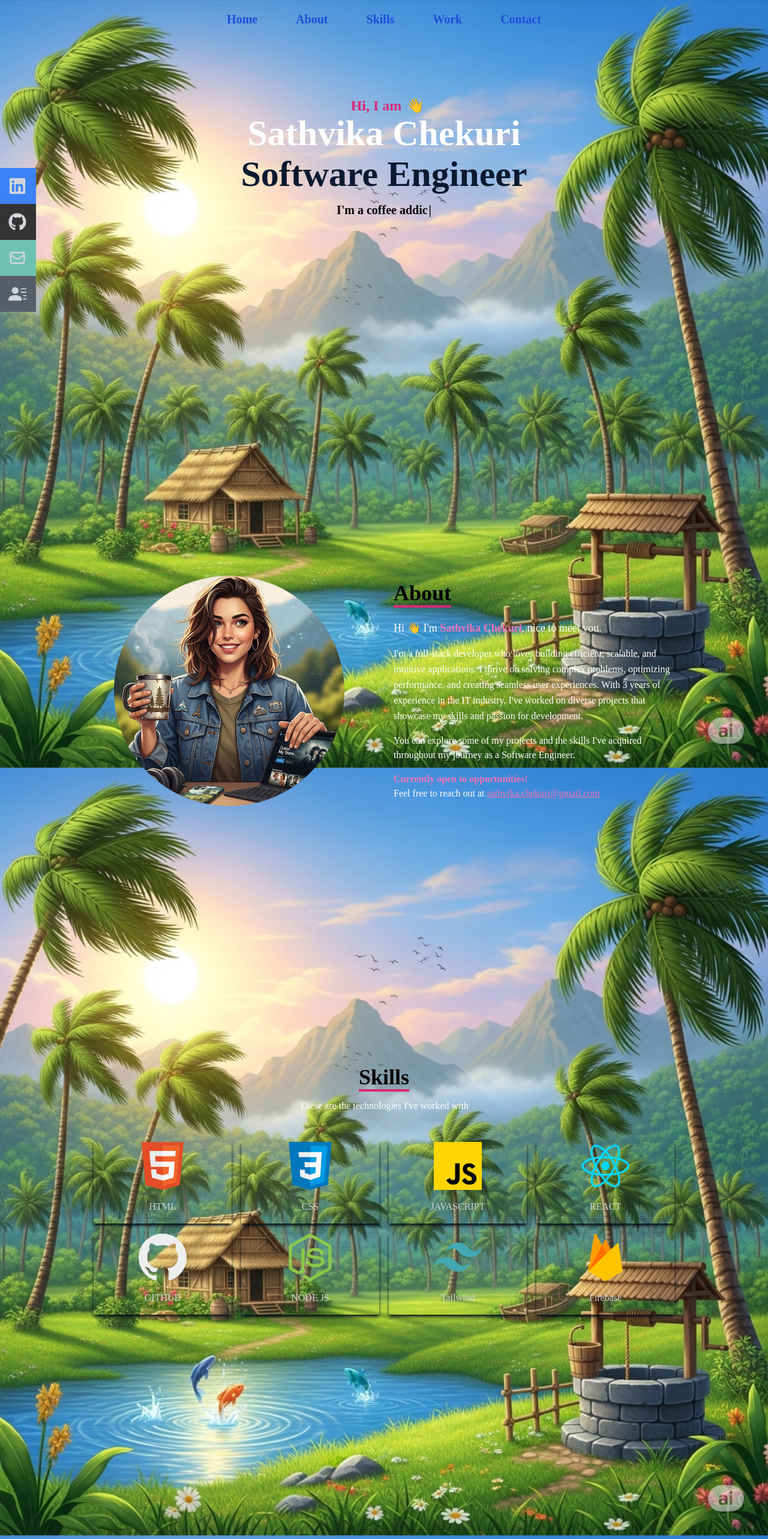
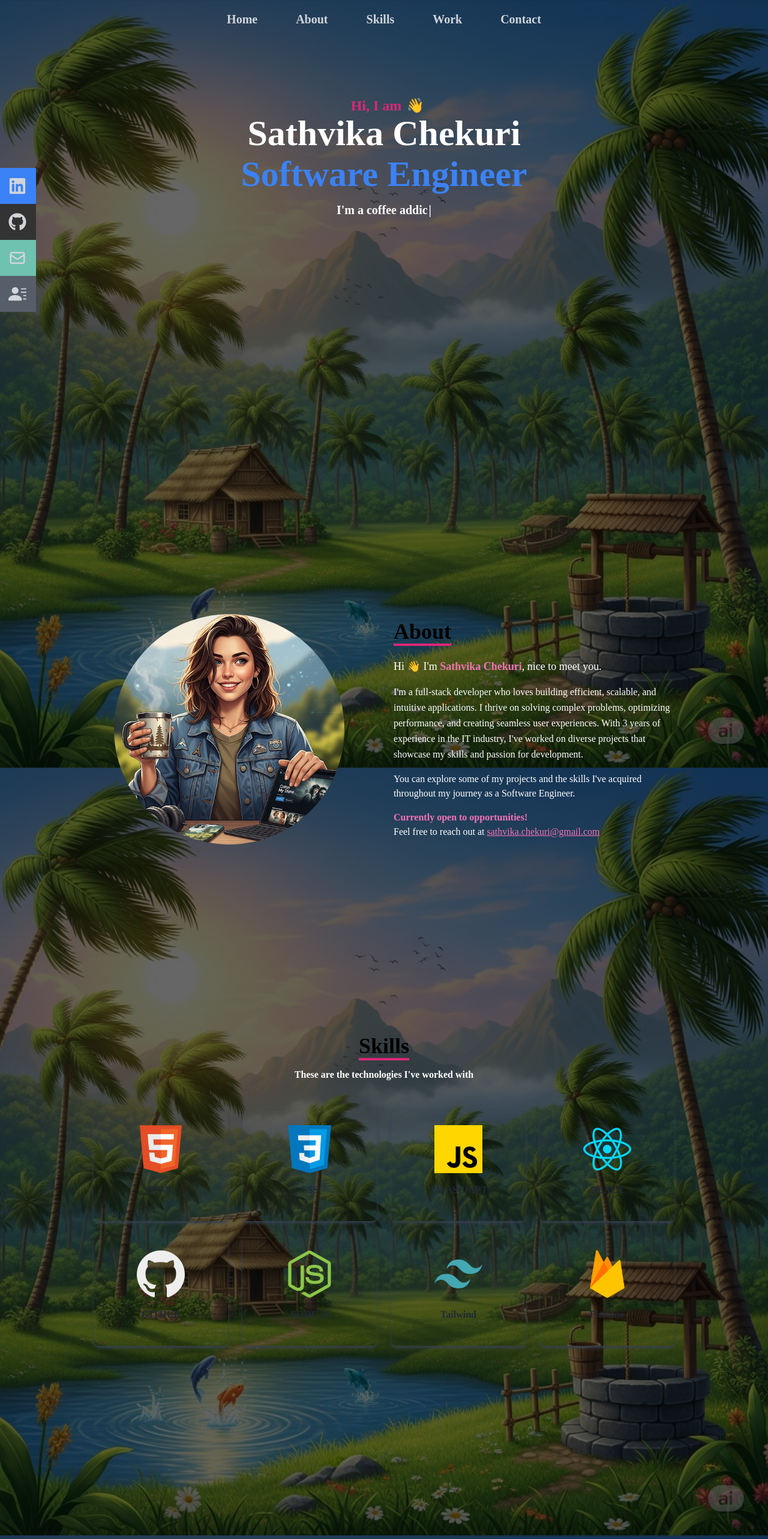
Before and after one commit to sathvikavarma/portfolio, a React (Create React App) app: page / in a window 1280 px wide. Shown: the top 2566 px of the page at 60% size. Built offline with nearby package versions, Linux system fonts and the light colour scheme.

Commit message:
fixed image to dull overlay

```diff
--- a/src/components/About.js
+++ b/src/components/About.js
@@ -2,7 +2,7 @@ import photo from "../assets/coder.png";
 
 const About = () => {
   return (
-    <div name="about" className="w-full min-h-screen text-gray-300 px-4 py-8">
+    <div name="about" className="w-full min-h-screen text-gray-300 px-4 py-16 md:py-20 lg:py-24">
       <div className="max-w-[1000px] mx-auto flex flex-col md:grid md:grid-cols-2 items-center gap-8 mt-32">
         {/* Image Section */}
         <div className="flex justify-center">
--- a/src/components/Contact.js
+++ b/src/components/Contact.js
@@ -16,9 +16,7 @@ const Contact = () => {
           <p className="text-4xl text-black-300 font-bold inline border-b-4 border-pink-600">
             Contact
           </p>
-          <p className="text-white-300 py-4">
-            Submit the form below or shoot an email - sathvika.chekuri@gmail.com
-          </p>
+          <p className="text-white py-4 font-bold">Submit the form below or shoot an email - sathvika.chekuri@gmail.com</p>
         </div>
         <input
           className="pl-2 py-2 bg-[#ccd6f6]"
--- a/src/components/Home.js
+++ b/src/components/Home.js
@@ -47,10 +47,10 @@ const Home = () => {
         <h1 className="text-4xl sm:text-6xl font-bold text-white text-center">
           Sathvika Chekuri
         </h1>
-        <h2 className="text-4xl sm:text-6xl font-bold text-[#0a192f] my-2 text-center">
+        <h3 className="text-4xl sm:text-6xl font-bold text-blue-500 my-2 text-center">
           Software Engineer
-        </h2>
-        <p className="text-xl font-bold text-black-800 typing-cursor mt-2 text-center">
+        </h3>
+        <p className="text-xl font-bold text-white typing-cursor mt-2 text-center">
           {text}
         </p>
       </div>
--- a/src/components/Navbar.js
+++ b/src/components/Navbar.js
@@ -13,27 +13,27 @@ const Navbar = () => {
       {/* Desktop Menu */}
       <ul className="hidden md:flex justify-center items-center space-x-8">
         <li>
-          <Link to="home" smooth={true} duration={500} className="text-xl font-bold text-blue-700">
+          <Link to="home" smooth={true} duration={500} className="text-xl font-bold text-white-700">
             Home
           </Link>
         </li>
         <li>
-          <Link to="about" smooth={true} duration={500} className="text-xl font-bold text-blue-700">
+          <Link to="about" smooth={true} duration={500} className="text-xl font-bold text-white-700">
             About
           </Link>
         </li>
         <li>
-          <Link to="skills" smooth={true} duration={500} className="text-xl font-bold text-blue-700">
+          <Link to="skills" smooth={true} duration={500} className="text-xl font-bold text-white-700">
             Skills
           </Link>
         </li>
         <li>
-          <Link to="work" smooth={true} duration={500} className="text-xl font-bold text-blue-700">
+          <Link to="work" smooth={true} duration={500} className="text-xl font-bold text-white-700">
             Work
           </Link>
         </li>
         <li>
-          <Link to="contact" smooth={true} duration={500} className="text-xl font-bold text-blue-700">
+          <Link to="contact" smooth={true} duration={500} className="text-xl font-bold text-white-700">
             Contact
           </Link>
         </li>
--- a/src/components/Skills.js
+++ b/src/components/Skills.js
@@ -9,49 +9,34 @@ import Firebase from "../assets/firebase.png";
 
 const Skills = () => {
   return (
-    <div name="skills" className="w-full h-screen text-gray-300">
+    <div name="skills" className="w-full h-screen text-gray-300 py-16 md:py-20 lg:py-24">
       {/* container */}
       <div className="max-w-[1000px] mx-auto p-4 flex flex-col justify-center items-center w-full h-full">
   <div className="text-center">
     <p className="text-4xl text-black font-bold inline border-b-4 border-pink-600 ">
       Skills
     </p>
-    <p className="text-white py-4">These are the technologies I've worked with</p>
+    <p className="text-white py-4 font-bold">These are the technologies I've worked with</p>
   </div>
-        <div className="w-full grid grid-cols-2 sm:grid-cols-4 gap-4 text-center py-8">
-          <div className="shadow-md shadow-[#040c16] hover:scale-110 duration-500">
-            <img className="w-20 mx-auto" src={HTML} alt="" />
-            <p className="my-4">HTML</p>
-          </div>
-          <div className="shadow-md shadow-[#040c16] hover:scale-110 duration-500">
-            <img className="w-20 mx-auto" src={CSS} alt="" />
-            <p className="my-4">CSS</p>
-          </div>
-          <div className="shadow-md shadow-[#040c16] hover:scale-110 duration-500">
-            <img className="w-20 mx-auto" src={Javascript} alt="" />
-            <p className="my-4">JAVASCRIPT</p>
-          </div>
-          <div className="shadow-md shadow-[#040c16] hover:scale-110 duration-500">
-            <img className="w-20 mx-auto" src={React} alt="" />
-            <p className="my-4">REACT</p>
-          </div>
-          <div className="shadow-md shadow-[#040c16] hover:scale-110 duration-500">
-            <img className="w-20 mx-auto" src={GitHub} alt="" />
-            <p className="my-4">GITHUB</p>
-          </div>
-          <div className="shadow-md shadow-[#040c16] hover:scale-110 duration-500">
-            <img className="w-20 mx-auto" src={NODE} alt="" />
-            <p className="my-4">NODE JS</p>
-          </div>
-          <div className="shadow-md shadow-[#040c16] hover:scale-110 duration-500">
-            <img className="w-20 mx-auto" src={Tailwind} alt="" />
-            <p className="my-4">Tailwind</p>
-          </div>
-          <div className="shadow-md shadow-[#040c16] hover:scale-110 duration-500">
-            <img className="w-20 mx-auto" src={Firebase} alt="" />
-            <p className="my-4">Firebase</p>
-          </div>
-        </div>
+       <div className="w-full grid grid-cols-2 sm:grid-cols-4 gap-6 text-center py-8">
+  {[{ src: HTML, label: "HTML" },
+    { src: CSS, label: "CSS" },
+    { src: Javascript, label: "JAVASCRIPT" },
+    { src: React, label: "REACT" },
+    { src: GitHub, label: "GITHUB" },
+    { src: NODE, label: "NODE JS" },
+    { src: Tailwind, label: "Tailwind" },
+    { src: Firebase, label: "Firebase" }].map((tech, index) => (
+    <div
+      key={index}
+      className="bg-gray text-gray-800 shadow-md shadow-gray-700 rounded-lg p-6 hover:scale-105 duration-300"
+    >
+      <img className="w-20 mx-auto" src={tech.src} alt={tech.label} />
+      <p className="my-4 font-semibold">{tech.label}</p>
+    </div>
+  ))}
+</div>
+
       </div>
     </div>
   );
--- a/src/components/Work.js
+++ b/src/components/Work.js
@@ -5,13 +5,13 @@ import disneyClone from "../assets/projects/disneyClone.jpeg";
 
 const Work = () => {
   return (
-    <div name="work" className="w-full md:h-screen text-gray-300">
+    <div name="work" className="w-full md:h-screen text-gray py-16 md:py-20 lg:py-24">
        <div className="max-w-[1000px] mx-auto p-4 flex flex-col justify-center items-center w-full h-full">
   <div className="text-center">
     <p className="text-4xl text-black font-bold inline border-b-4 border-pink-600 ">
       Work
     </p>
-    <p className="text-white py-4">These are some of the projects I've worked on</p>
+    <p className="text-white py-4 font-bold">These are some of the projects I've worked on</p>
   </div>
 
         {/* container */}
--- a/src/index.css
+++ b/src/index.css
@@ -6,20 +6,26 @@
 
 @layer base {
   body {
-    @apply font-[Raleway];
+    @apply font-[Raleway] relative;
     background-image: url('./assets/nature.png');
     background-size: cover;
     background-position: center;
     background-repeat: no-repeat;
     background-attachment: fixed;
-    /* filter: brightness(0.2);  */
   }
+
+  body::before {
+    content: "";
+    position: absolute;
+    inset: 0;
+    background-color: rgba(0, 0, 0, 0.6); /* Dull overlay */
+    z-index: -1;
+  }
+
   li {
-    @apply px-4;
-    @apply cursor-pointer;
+    @apply px-4 cursor-pointer;
   }
 }
-
 .content-div {
   background-repeat: no-repeat;
   background-size: cover;
```
